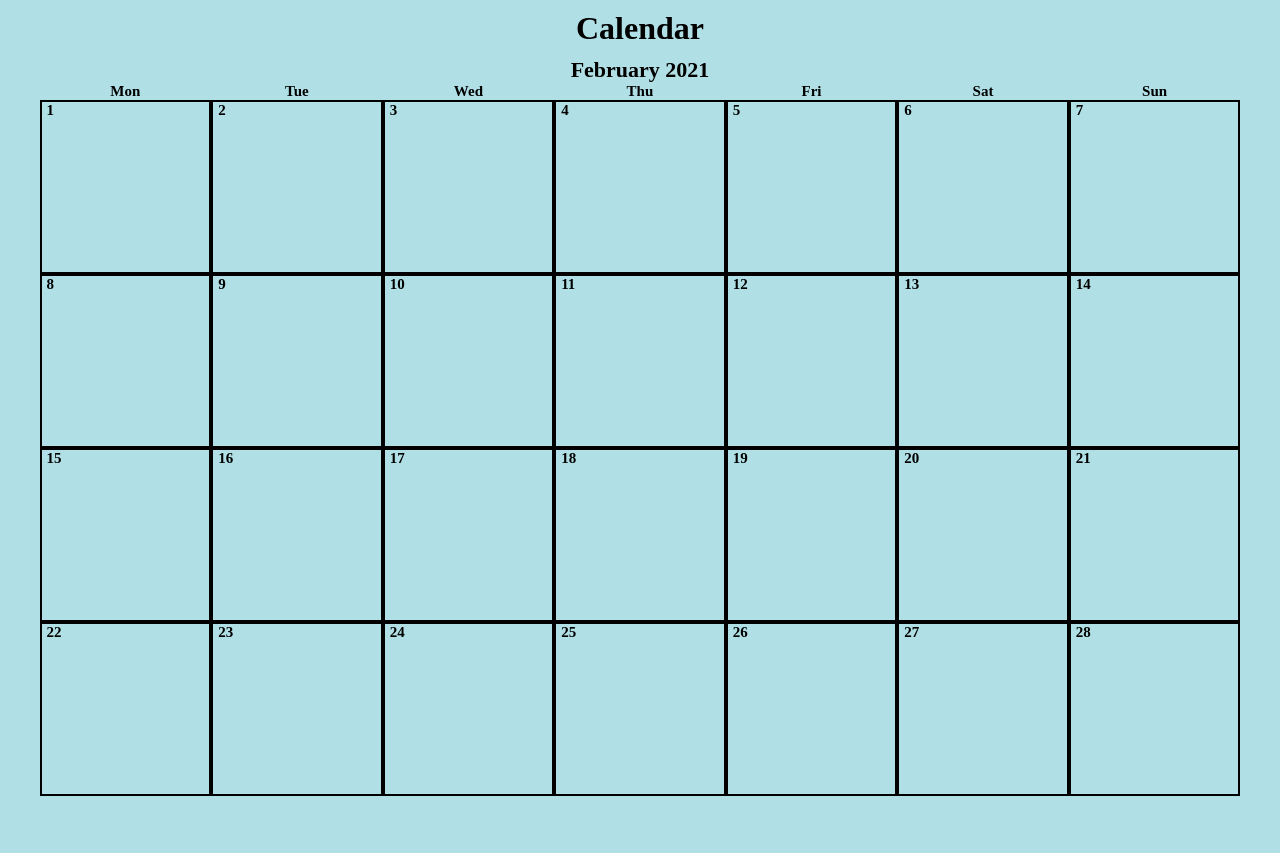
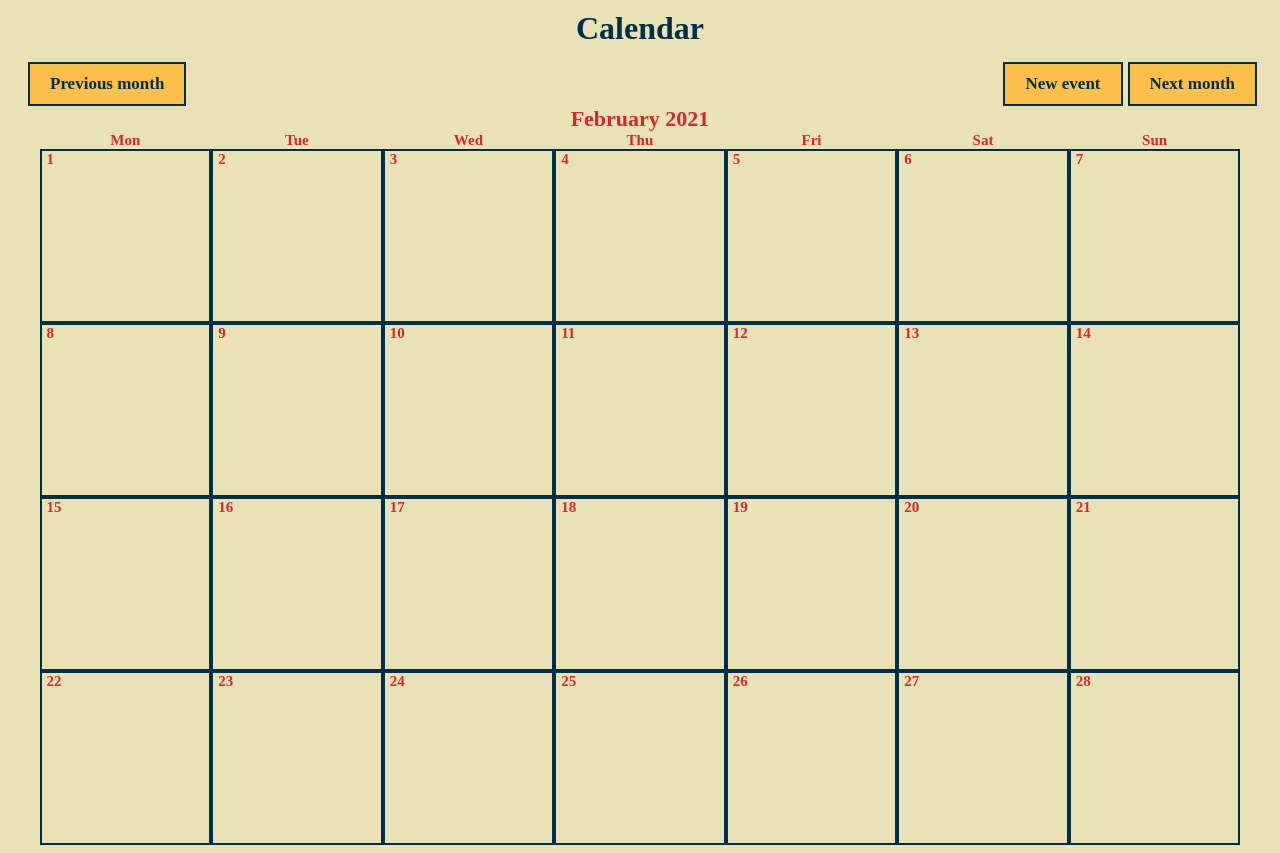
Before and after one commit to irinanicoleta/gad-project, a Django app: page /calendar/ in a window 1280 px wide. Before the commit the page ends 796 px from the top, so only its background shows below. Run offline with Django 3.2, Linux system fonts and the light colour scheme; data that the repository does not hold is empty.

Commit message:
Add/delete event and css style

```diff
--- a/calendarproject/calendarapp/my_calendar.py
+++ b/calendarproject/calendarapp/my_calendar.py
@@ -1,4 +1,3 @@
-from datetime import datetime, timedelta
 from calendar import HTMLCalendar
 from .models import Event
 
@@ -13,7 +12,7 @@ class Calendar(HTMLCalendar):
         this_day_events = events.filter(start_time__day=day)
         html_day = ''
         for event in this_day_events:
-            html_day += f'<li> {event.title} </li>'
+            html_day += f'<li> {event.get_url_html} </li>'
 
         if day == 0:
             return '<td></td>'
--- a/calendarproject/calendarapp/templates/calendarapp/base.html
+++ b/calendarproject/calendarapp/templates/calendarapp/base.html
@@ -5,10 +5,10 @@
     <meta charset="UTF-8">
     {% block style %}
     {% endblock %}
-    <title>Calendar App</title>
+    <title> Calendar </title>
 </head>
 <body>
-    <h1 class="title">{% block title %}{% endblock %}</h1>
+    <h1 class="title"> {% block title %}{% endblock %} </h1>
 
     {% block content %}
     {% endblock %}
--- a/calendarproject/calendarapp/templates/calendarapp/calendarapp.html
+++ b/calendarproject/calendarapp/templates/calendarapp/calendarapp.html
@@ -7,13 +7,14 @@ Calendar
 {% block style %}
 <style>
     body {
-        background-color: powderblue;
-        color: black;
+        background-color: #EAE2B7;
+        color: #D62828;
+        font-family: Perpetua,serif;
     }
     .title {
-        font-family: Bahnschrift, serif;
         text-align: center;
         margin: 10px;
+        color: #003049;
     }
     .calendar {
         margin: auto;
@@ -22,7 +23,7 @@ Calendar
         width: 95%;
     }
     .calendar tr, .calendar td {
-        border: 2px solid black;
+        border: 2px solid #003049;
     }
     .calendar td {
         height: 150px;
@@ -37,12 +38,40 @@ Calendar
         height: 95%;
         padding: 0 5px 0 20px;
     }
+    .left {
+        float: left;
+    }
+    .right {
+        float: right;
+    }
+    .btn {
+        background-color: #FCBF49;
+        color: #003049;
+        border: 2px solid #003049;
+        padding: 10px 20px;
+        text-decoration: none;
+        font-size: 17px;
+        font-weight: bold;
+        margin-left: 5px;
+    }
+    .btn:hover {
+        background-color: #EAE2B7;
+    }
+    .clearfix {
+        margin: 15px;
+    }
     a {
-        color: darkblue;
+        color: #F77F00;
+        text-decoration: none;
     }
 </style>
 {% endblock %}
 
 {% block content %}
+<div class="clearfix">
+    <a class="btn btn-info left" href="{% url 'calendarapp:calendar' %}?{{ previous_month }}"> Previous month </a>
+    <a class="btn btn-info right" href="{% url 'calendarapp:calendar' %}?{{ next_month }}"> Next month </a>
+    <a class="btn btn-info right" href="{% url 'calendarapp:new_event' %}"> New event </a>
+</div>
 {{ calendar }}
 {% endblock %}
--- a/calendarproject/calendarapp/urls.py
+++ b/calendarproject/calendarapp/urls.py
@@ -4,4 +4,6 @@ from . import views
 app_name = 'calendarapp'
 urlpatterns = [
     url(r'^calendar/$', views.ViewCalendar.as_view(), name='calendar'),
+    url(r'^event/new/$', views.change_event, name='new_event'),
+    url(r'^event/(?P<event_id>\d+)/$', views.change_event, name='edit_event'),
 ]
--- a/calendarproject/calendarapp/views.py
+++ b/calendarproject/calendarapp/views.py
@@ -1,11 +1,15 @@
-from django.shortcuts import render
+from django.shortcuts import render, get_object_or_404
 from django.views import generic
 from datetime import datetime, date, timedelta
 from django.utils.safestring import mark_safe
+from django.http import HttpResponseRedirect
+from django.urls import reverse
+
 import calendar
 
 from .models import Event
 from .my_calendar import Calendar
+from .form import EventForm
 
 
 # Create your views here.
@@ -25,8 +29,23 @@ def previous_month(date):
 def next_month(date):
     days = calendar.monthrange(date.year, date.month)[1]
     last_day = date.replace(day=days)
-    month_prev = last_day + timedelta(days=1)
-    return 'month=' + str(month_prev.year) + '-' + str(month_prev.month)
+    month_next = last_day + timedelta(days=1)
+    return 'month=' + str(month_next.year) + '-' + str(month_next.month)
+
+
+def change_event(request, event_id=None):
+    instance = Event()
+    if event_id:
+        instance = get_object_or_404(Event, pk=event_id)
+
+    form = EventForm(request.POST or None, instance=instance)
+    if request.POST and form.is_valid() and 'submit' in request.POST:
+        form.save()
+        return HttpResponseRedirect(reverse('calendarapp:calendar'))
+    elif request.POST and 'delete' in request.POST and event_id:
+        Event.objects.filter(pk=event_id).delete()
+        return HttpResponseRedirect(reverse('calendarapp:calendar'))
+    return render(request, 'calendarapp/event.html', {'form': form})
 
 
 class ViewCalendar(generic.ListView):
@@ -35,10 +54,10 @@ class ViewCalendar(generic.ListView):
 
     def get_context_data(self, **kwargs):
         context = super().get_context_data(**kwargs)
-        date_today = get_date(self.request.GET.get('day', None))
+        date_today = get_date(self.request.GET.get('month', None))
         calendar_instance = Calendar(date_today.year, date_today.month)
         html_calendar = calendar_instance.formatmonth(year=True)
         context['calendar'] = mark_safe(html_calendar)
-        context['luna_anterioara'] = previous_month(date_today)
-        context['luna_viitoare'] = next_month(date_today)
+        context['previous_month'] = previous_month(date_today)
+        context['next_month'] = next_month(date_today)
         return context
```
Also changed, not shown: calendarproject/calendarapp/form.py (added, +18 -0 lines), calendarproject/calendarapp/models.py (+7 -0 lines), calendarproject/calendarapp/templates/calendarapp/event.html (added, +61 -0 lines), calendarproject/calendarapp/migrations/0002_event_location.py (added).
